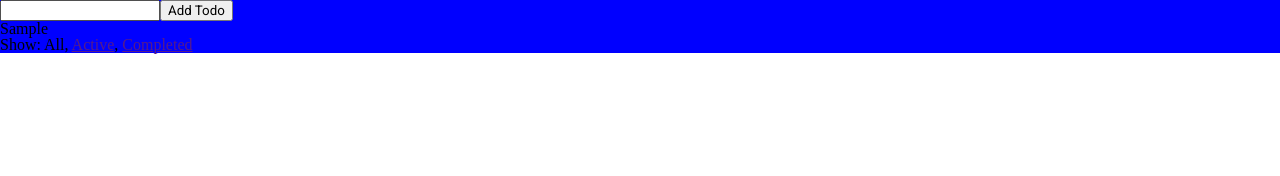
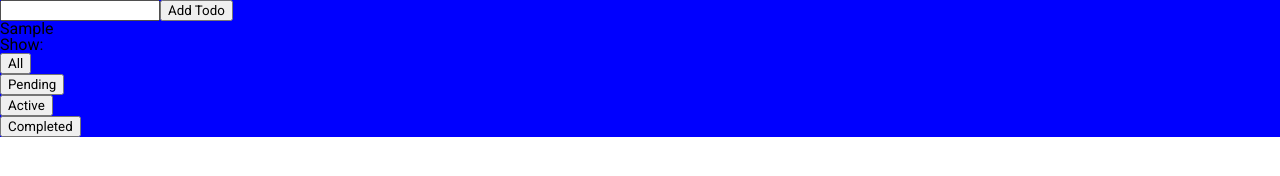
Before and after one commit to Nirrvaa/react, a React app: page / in a window 1280 px wide. Both pictures are taken after typing "Sample" into the empty fields and a click on the button "Add Todo". Built offline with nearby package versions, Linux system fonts and the light colour scheme; some packages are replaced by stand-ins of ours.

Commit message:
added some functionality

```diff
--- a/package.json
+++ b/package.json
@@ -7,8 +7,7 @@
     "test": "jest",
     "lint": "./node_modules/.bin/eslint ./src/",
     "start": "webpack-dev-server --hot --mode development",
-    "build": "webpack --mode production",
-    "precommit": "npm run lint"
+    "build": "webpack --mode production"
   },
   "repository": {
     "type": "git",
@@ -22,6 +21,7 @@
   },
   "homepage": "https://github.com/Nirrvaa/react#readme",
   "dependencies": {
+    "immer": "^1.3.0",
     "prop-types": "^15.6.1",
     "react": "^16.3.2",
     "react-redux": "^5.0.7",
--- a/src/actions/toggle-todo.js
+++ b/src/actions/toggle-todo.js
@@ -1,5 +1,5 @@
 import { TOGGLE_TODO } from '../assets/json/actions.json';
 
-export default function (index) {
-	return { type: TOGGLE_TODO, index };
+export default function (index, status) {
+	return { type: TOGGLE_TODO, index, status };
 }
--- a/src/assets/json/visibility-filters.json
+++ b/src/assets/json/visibility-filters.json
@@ -1,5 +1,7 @@
 {
     "SHOW_ALL": "SHOW_ALL",
     "SHOW_COMPLETED": "SHOW_COMPLETED",
-    "SHOW_ACTIVE": "SHOW_ACTIVE"
+    "SHOW_ACTIVE": "SHOW_ACTIVE",
+    "SHOW_PENDING": "SHOW_PENDING",
+    "SHOW_FAILED": "SHOW_FAILED"
 }
--- a/src/assets/styles/index.scss
+++ b/src/assets/styles/index.scss
@@ -1,6 +1,6 @@
 @import './variables.scss';
 
-* {
+#root * {
     box-sizing: border-box;
     font-family: $basicFont;
 }
--- a/src/components/containers/visible-todo-list/visible-todo-list.component.js
+++ b/src/components/containers/visible-todo-list/visible-todo-list.component.js
@@ -8,13 +8,17 @@ import { toggleTodo } from '../../../actions';
 
 const getVisibleTodos = (todos, filter) => {
 	switch (filter) {
-	case VisibilityFilters.SHOW_COMPLETED:
-		return todos.filter(t => t.completed);
-	case VisibilityFilters.SHOW_ACTIVE:
-		return todos.filter(t => !t.completed);
-	case VisibilityFilters.SHOW_ALL:
-	default:
-		return todos;
+		case VisibilityFilters.SHOW_FAILED:
+			return todos.filter(todo => todo.status.failed);
+		case VisibilityFilters.SHOW_COMPLETED:
+			return todos.filter(todo => todo.status.completed);
+		case VisibilityFilters.SHOW_ACTIVE:
+			return todos.filter(todo => todo.status.active);
+		case VisibilityFilters.SHOW_PENDING:
+			return todos.filter(todo => todo.status.pending);
+		case VisibilityFilters.SHOW_ALL:
+		default:
+			return todos;
 	}
 };
 
@@ -24,17 +28,8 @@ const mapStateToProps = state => {
 	};
 };
 
-const mapDispatchToProps = dispatch => {
-	return {
-		onTodoClick: id => {
-			dispatch(toggleTodo(id));
-		}
-	};
-};
-
 const VisibleTodoList = connect(
-	mapStateToProps,
-	mapDispatchToProps
+	mapStateToProps
 )(TodoList);
 
 export default VisibleTodoList;
--- a/src/components/presentationals/app/app.component.js
+++ b/src/components/presentationals/app/app.component.js
@@ -4,7 +4,7 @@ import AddTodo from '../../mixed/add-todo';
 import VisibleTodoList from '../../containers/visible-todo-list';
 
 const App = () => (
-	<div class="app">
+	<div className="app">
 		<AddTodo />
 		<VisibleTodoList />
 		<Footer />
--- a/src/components/presentationals/footer/footer.component.js
+++ b/src/components/presentationals/footer/footer.component.js
@@ -3,21 +3,34 @@ import FilterLink from '../../containers/filter-link';
 import VisibilityFilters from '../../../assets/json/visibility-filters';
 
 const Footer = () => (
-	<p>
+	<footer>
+		<h2>
 			Show:
-		{' '}
+		</h2>
+		<ul>
+			<li>
 				<FilterLink filter={VisibilityFilters.SHOW_ALL}>
 					All
 				</FilterLink>
-		{', '}
+
+			</li>
+			<li>
+				<FilterLink filter={VisibilityFilters.SHOW_PENDING}>
+					Pending
+				</FilterLink>
+			</li>
+			<li>
 				<FilterLink filter={VisibilityFilters.SHOW_ACTIVE}>
 					Active
 				</FilterLink>
-		{', '}
+			</li>
+			<li>
 				<FilterLink filter={VisibilityFilters.SHOW_COMPLETED}>
 					Completed
 				</FilterLink>
-	</p>
+			</li>
+		</ul>
+	</footer>
 );
 
 export default Footer;
--- a/src/components/presentationals/link/link.component.js
+++ b/src/components/presentationals/link/link.component.js
@@ -3,19 +3,17 @@ import PropTypes from 'prop-types';
 
 const Link = ({ active, children, onClick }) => {
 	if (active) {
-		return <span>{children}</span>;
+		return (
+			<button className='button button_active'>
+				{children}
+			</button>
+		);
 	}
 
 	return (
-		<a
-			href=""
-			onClick={e => {
-				e.preventDefault();
-				onClick();
-			}}
-		>
+		<button className='button' onClick={onClick}>
 			{children}
-		</a>
+		</button>
 	);
 };
 
--- a/src/components/presentationals/todo-list/todo-list.component.js
+++ b/src/components/presentationals/todo-list/todo-list.component.js
@@ -2,10 +2,12 @@ import React from 'react';
 import PropTypes from 'prop-types';
 import Todo from '../todo';
 
-const TodoList = ({ todos, onTodoClick }) => (
-	<ul>
-		{todos.map((todo, index) => (
-			<Todo key={index} {...todo} onClick={() => onTodoClick(index)} />
+const TodoList = ({ todos }) => (
+	<ul className='todo-list'>
+		{todos.map(todo => (
+			<li className='todo-list__item'>
+				<Todo key={todo.id} {...todo} />
+			</li>
 		))}
 	</ul>
 );
@@ -14,11 +16,16 @@ TodoList.propTypes = {
 	todos: PropTypes.arrayOf(
 		PropTypes.shape({
 			id: PropTypes.number.isRequired,
-			completed: PropTypes.bool.isRequired,
-			text: PropTypes.string.isRequired
+			text: PropTypes.string.isRequired,
+			timer: PropTypes.number,
+			status: PropTypes.shape({
+				active: PropTypes.bool.isRequired,
+				completed: PropTypes.bool.isRequired,
+				failed: PropTypes.bool.isRequired,
+				pending: PropTypes.bool.isRequired
+			}).isRequired
 		}).isRequired
-	).isRequired,
-	onTodoClick: PropTypes.func.isRequired
+	).isRequired
 };
 
 export default TodoList;
--- /dev/null
+++ b/src/components/presentationals/todo-status/index.js
@@ -0,0 +1,2 @@
+import TodoStatus from './todo-status.component';
+export default TodoStatus;
--- /dev/null
+++ b/src/components/presentationals/todo-timer/index.js
@@ -0,0 +1,2 @@
+import TodoTimer from './todo-timer.component';
+export default TodoTimer;
--- a/src/components/presentationals/todo/todo.component.js
+++ b/src/components/presentationals/todo/todo.component.js
@@ -1,15 +1,15 @@
 import React from 'react';
 import PropTypes from 'prop-types';
 
-const Todo = ({ onClick, completed, text }) => (
-	<li
-		onClick={onClick}
-		style={{
-			textDecoration: completed ? 'line-through' : 'none'
-		}}
-	>
-		{text}
-	</li>
+const Todo = ({ onClick, status, text }) => (
+	<article className={`todo todo_${status}`} onClick={onClick} >
+		<p className='todo__content'>
+			{text}
+		</p>
+		<ul>
+			<li></li>
+		</ul>
+	</article>
 );
 
 Todo.propTypes = {
--- a/src/reducers/todos.js
+++ b/src/reducers/todos.js
@@ -1,26 +1,29 @@
 import { ADD_TODO, TOGGLE_TODO } from '../assets/json/actions.json';
+import produce from "immer";
 
-export default function(state = [], action) {
+export default function (state = [], action) {
+	return produce(state, draft => {
 		switch (action.type) {
 			case ADD_TODO:
-		return [
-			...state,
-			{
+				draft.push({
 					id: action.id,
 					text: action.text,
-				completed: false
+					status: {
+						failed: false,
+						completed: false,
+						active: false,
+						pending: true
 					}
-		];
+				});
 			case TOGGLE_TODO:
-		return state.map((todo, index) => {
+				draft.forEach((todo, index) => {
 					if (index === action.index) {
-				return Object.assign({}, todo, {
-					completed: !todo.completed
+						for (let item of todo.status) {
+							item = false;
+						}
+						todo.status[action.status] = true;
+					}
 				});
 		}
-			return todo;
 	});
-	default:
-		return state;
 }
-}
--- a/webpack.config.babel.js
+++ b/webpack.config.babel.js
@@ -2,15 +2,16 @@ import path from 'path';
 import HtmlWebpackPlugin from 'html-webpack-plugin';
 
 const config = {
-    entry: './src/js/index.js',
+    context: path.resolve(__dirname, "src"),
+    entry: './js/index.js',
     output: {
         filename: 'bundle.js',
         path: path.resolve(__dirname, 'dist')
     },
     devServer: {
-        contentBase: path.join(__dirname, "dist"),
+        contentBase: path.join(__dirname, 'dist'),
         compress: true,
-        port: 3000
+        port: 4200
     },
     module: {
         rules: [
@@ -37,8 +38,8 @@ const config = {
     },
     plugins: [
         new HtmlWebpackPlugin({
-            filename: './index.html',
-            template: './src/index.html'
+            filename: 'index.html',
+            template: 'index.html'
         })
     ]
 };
```
Also changed, not shown: src/components/presentationals/todo-status/todo-status.component.js (added), src/components/presentationals/todo-timer/todo-timer.component.js (added), 1 other file. Lines whose indentation alone changed are shown as unchanged.
